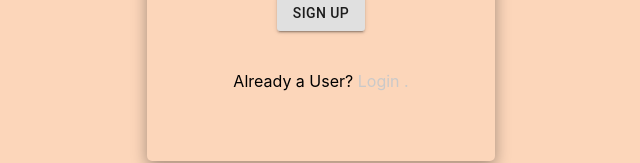
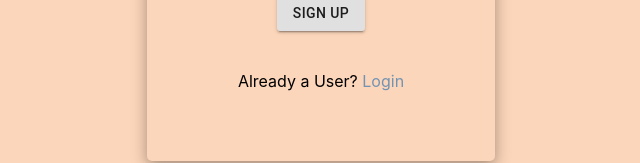
Before and after one commit to DwemohKessehEmmanuel/crypto-guy, a React (Create React App) app: page /signup in a window 1280 px wide. Shown: the part 402-565 px from the top of the page, without its empty margins (319-959 px from the left). Built offline with nearby package versions, Linux system fonts and the light colour scheme; no server answers.

Commit message:
Style edit for Auth routes

```diff
--- a/src/AuthRoutes/Login.js
+++ b/src/AuthRoutes/Login.js
@@ -33,6 +33,17 @@ const useStyles = makeStyles(()=>({
       flexDirection: "column",
       justifyContent: "center",
       alignItems: "center",
+    },
+    button: {
+      "&:hover": {
+        fontWeight: 700
+      }
+    },
+    signlink: {
+      color: "#7393B3",
+      "&:hover": {
+        color: "#71797E"
+      }
     }
 }))
 
@@ -126,11 +137,12 @@ const Login = () => {
             style={{marginTop:30,marginBottom:30, borderRadius: 3 }}
             variant="contained"
             color= "warning"
+            className={classes.button}
              >
                 Login
              </Button>
              <p style={{marginTop:10,marginBottom:20, borderRadius: 3 }}>
-              Not registered? <Link to='/signup' onClick={resetState}>Sign up</Link></p>
+              Not registered? <Link to='/signup' onClick={resetState} className={classes.signlink}>Sign up</Link></p>
 
 
         </Box>
--- a/src/AuthRoutes/SignUp.js
+++ b/src/AuthRoutes/SignUp.js
@@ -31,6 +31,17 @@ const useStyles = makeStyles(()=>({
     flexDirection: "column",
     justifyContent: "center",
     alignItems: "center",
+  },
+  button: {
+    "&:hover": {
+      fontWeight: 700
+    }
+  },
+  loginlink: {
+    color: "#7393B3",
+    "&:hover": {
+      color: "#71797E"
+    }
   }
 }))
 
@@ -143,11 +154,12 @@ const SignUp = ({handleClose}) => {
             style={{marginTop:30,marginBottom:30, borderRadius: 3 }}
             variant="contained"
             color= "warning"
+            className={classes.button}
              >
                 Sign Up
              </Button>
              <p style={{marginTop:10,marginBottom:20, borderRadius: 3 }}>
-              Already a User? <Link to='/login' onClick={resetState}>Login .</Link></p>
+              Already a User? <Link to='/login' onClick={resetState} className={classes.loginlink}>Login</Link></p>
 
 
         </Box>
```
